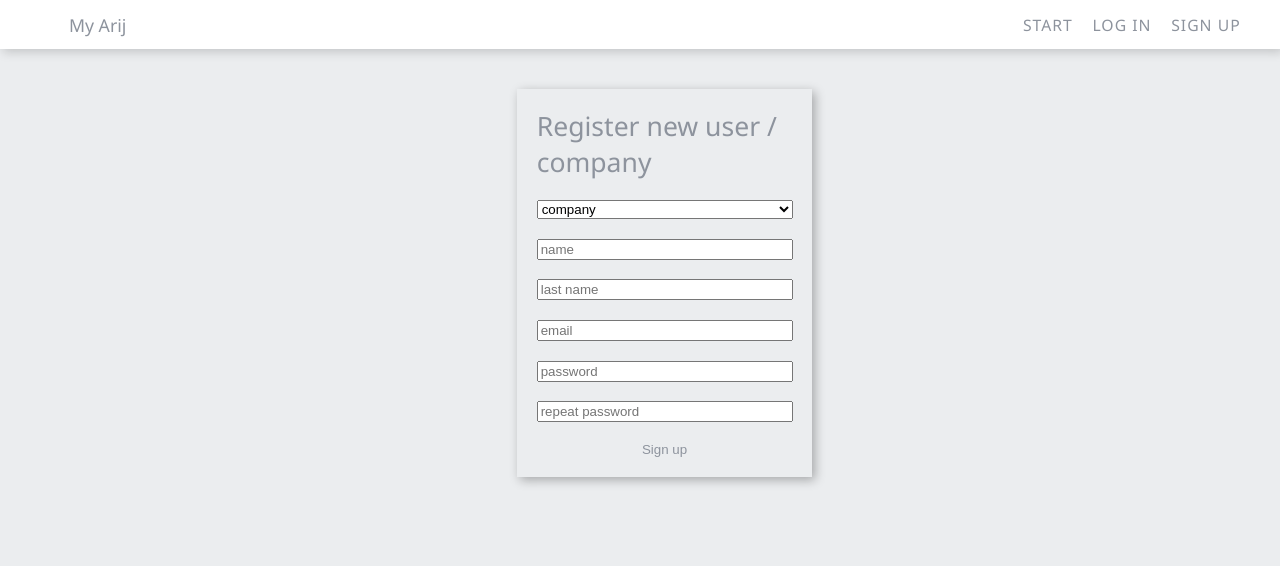
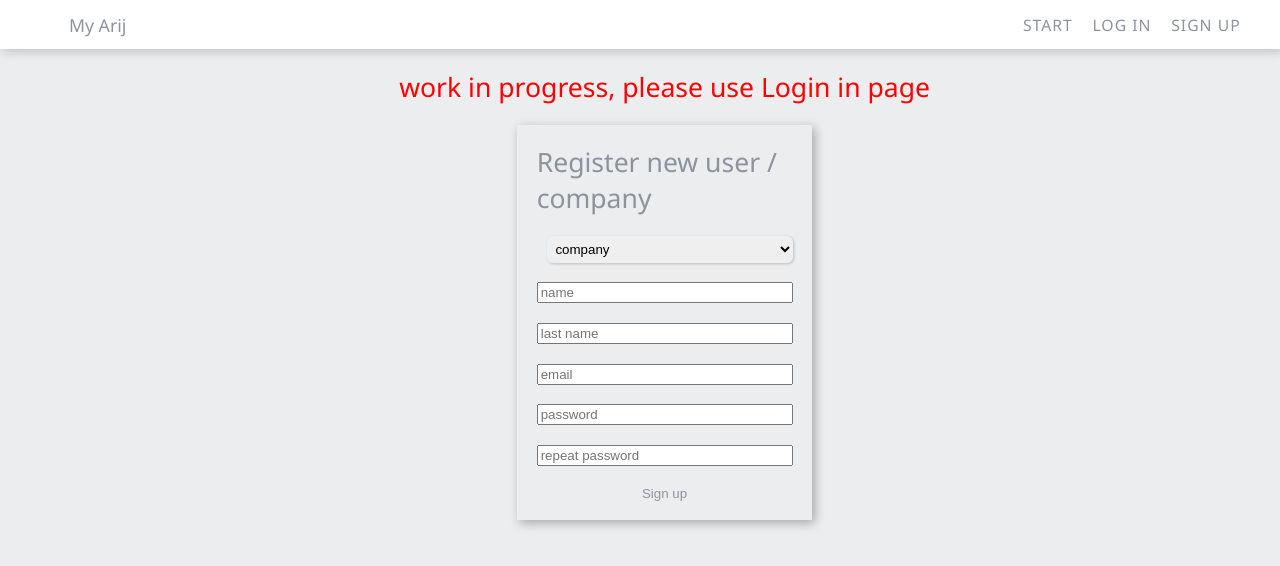
Before and after one commit to malex3334/workflow, a React (Create React App) app: page /signup in a window 1280 px wide. Shown: the top 566 px of the page. Built offline with nearby package versions, Linux system fonts and the light colour scheme; no server answers; what miragejs would draw is missing.

Commit message:
fixing bugs, styling, edit button from dashboard

```diff
--- a/src/_global.scss
+++ b/src/_global.scss
@@ -42,6 +42,14 @@ button {
   cursor: pointer;
   // padding: 0.5em;
   border-radius: 6px;
+}
+
+select {
+  margin-left: 1rem;
+  padding: 0.5rem;
+  border-radius: 6px;
+  border: none;
+  box-shadow: 1px 1px 3px rgba(0, 0, 0, 0.2);
 }
 
 .add-btn {
--- a/src/pages/Projects/Dashboard.jsx
+++ b/src/pages/Projects/Dashboard.jsx
@@ -9,6 +9,7 @@ import NotLoggedIn from "../../components/NotLoggedIn";
 import { useGlobalContext } from "../../context";
 import { convertPriority } from "../../utils/icons";
 import { IoAddCircle } from "react-icons/io5";
+import { FaEdit } from "react-icons/fa";
 import Error from "../../components/Error";
 
 const getUsers = (data, id) => {
@@ -119,17 +120,25 @@ export default function Dashboard() {
       <div className="main-header">
         <img src={projects.project.img} className="image" alt="" />
         <div>
-          <h2>{projects.project.name}</h2>
+          <div style={{ display: "flex", alignItems: "center", gap: "2rem" }}>
+            <h2>{projects.project.name}</h2>
+            {user.type === "company" && (
+              <button className="edit-btn">
+                <NavLink to={`/editproject/${projects.project.id}`}>
+                  <FaEdit className="del-btn" style={{ fontSize: "2.5rem" }} />
+                </NavLink>
+              </button>
+            )}
+          </div>
           <p>{projects.project.description} </p>
-
           <ul className="users-list" key={user}>
             <span>Assigned users:</span>
             {usersList &&
               usersList.map((user) => {
                 if (user === "undefined") return;
-                const { login, img } = user;
+                const { login, img, id } = user;
                 return (
-                  <div className="user-mini">
+                  <div className="user-mini" key={id}>
                     <img className="user-img" src={img} alt="" />
                     <h5 className="user-nick">{login}</h5>
                   </div>
--- a/src/pages/Projects/Tasks/Comment.jsx
+++ b/src/pages/Projects/Tasks/Comment.jsx
@@ -62,7 +62,7 @@ export default function Comment({
         <>
           {commentsList.map((comment) => {
             return (
-              <div className="single-comment">
+              <div className="single-comment" key={comment.id}>
                 <div
                   className="user-info"
                   style={{ display: "flex", justifyContent: "space-between" }}
--- a/src/pages/Projects/Tasks/SingleTask.jsx
+++ b/src/pages/Projects/Tasks/SingleTask.jsx
@@ -90,6 +90,7 @@ export default function SingleTask({
               className="btn-cancel"
               onClick={(prev) => {
                 setEdit({ ...prev, title: false });
+                setShowModal(false);
               }}
             >
               cancel
@@ -161,6 +162,7 @@ export default function SingleTask({
                   className="btn-cancel"
                   onClick={(prev) => {
                     setEdit({ ...prev, description: false });
+                    setShowModal(false);
                   }}
                 >
                   cancel
--- a/src/pages/Signup.jsx
+++ b/src/pages/Signup.jsx
@@ -2,7 +2,13 @@ import React from "react";
 
 export default function Signup() {
   return (
-    <div className="form-container">
+    <div
+      className="form-container"
+      style={{ flexDirection: "column", alignItems: "center" }}
+    >
+      <h2 style={{ color: "red" }}>
+        work in progress, please use Login in page
+      </h2>
       <form className="form">
         <h2>Register new user / company </h2>
         <select name="" id="">
```
